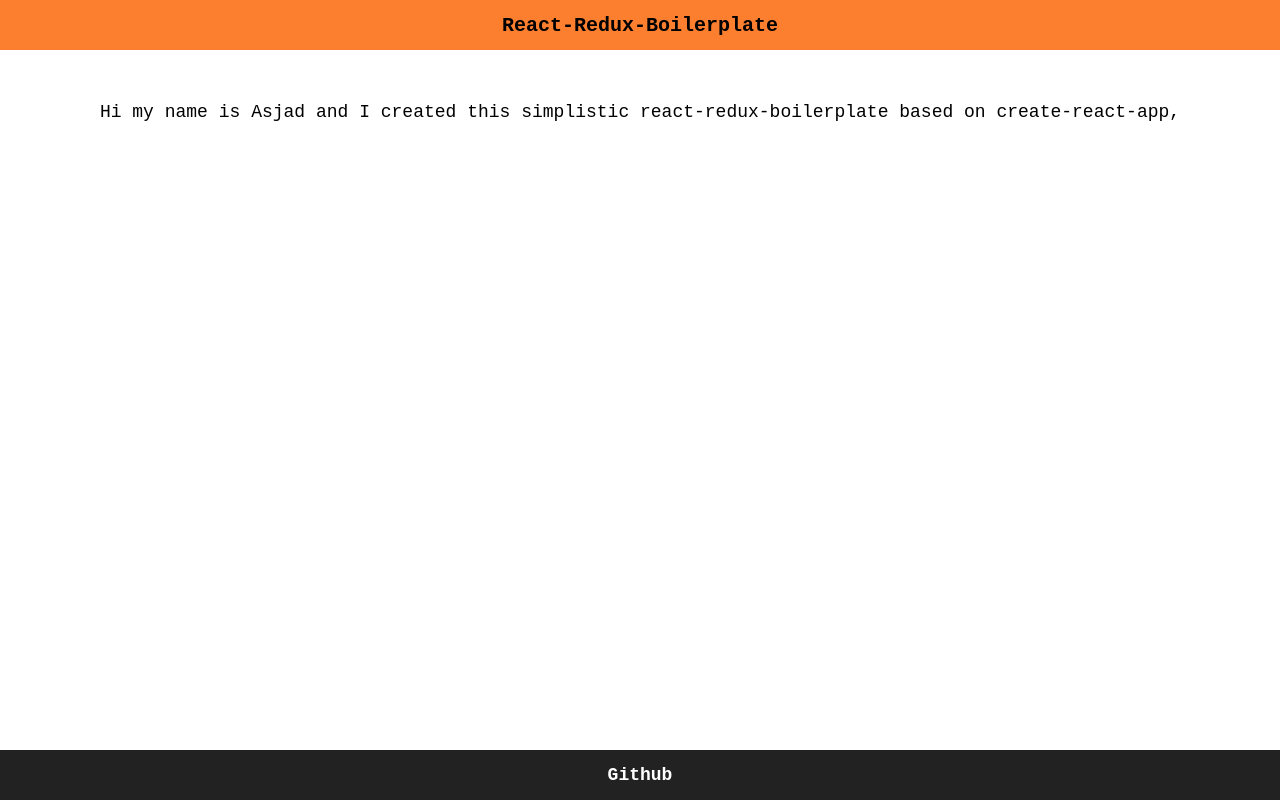
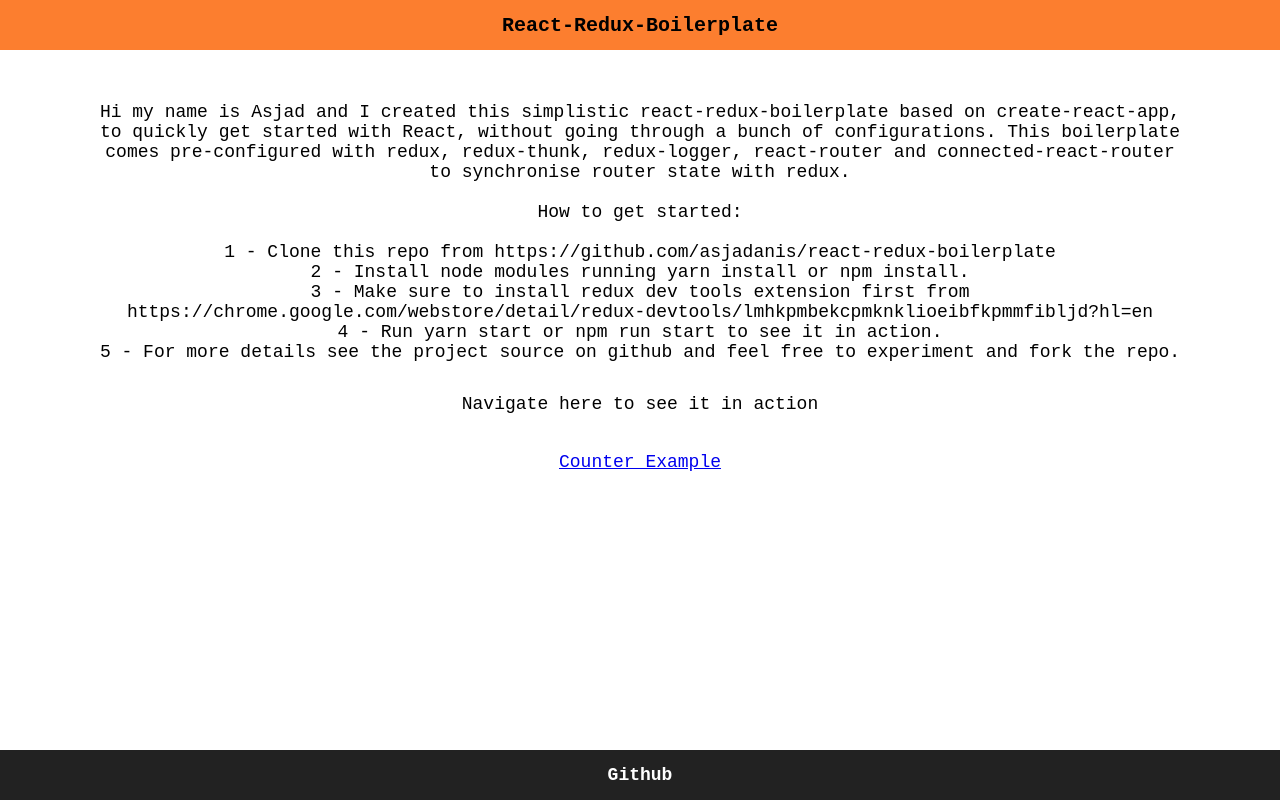
Before and after one commit to asjadanis/tfjs-digit-demo, a React (Create React App) app: page / in a window 1280 px wide. Built offline with nearby package versions, Linux system fonts and the light colour scheme.

Commit message:
added basename to history and replaced anchor tags with link

```diff
--- a/src/pages/Home/HomePage.js
+++ b/src/pages/Home/HomePage.js
@@ -1,5 +1,6 @@
-import React, { useRef, useEffect } from "react";
+import React, { useRef, useEffect, useState } from "react";
 import "./home.css";
+import { Link } from "react-router-dom";
 
 const homeText = `Hi my name is Asjad and I created this simplistic react-redux-boilerplate based on create-react-app,
                   to quickly get started with React, without going through a bunch of configurations. This boilerplate
@@ -15,14 +16,14 @@
                   5 - For more details see the project source on github and feel free to experiment and fork the repo.
                   `;
 
-const exampleLink = `Navigate here to see it in action <br/><a href="/counter"> Counter Example </a>`;
-
-let iterator = 0;
-const timeout = 50;
+const exampleLink = `Navigate here to see it in action <br/><br/> `;
+const timeout = 0;
 
 const HomePage = (props) => {
   const typing = useRef();
   const counterLink = useRef();
+  const [shouldShowLink, setShouldShowLink] = useState(false);
+  let [iterator, setIterator] = useState(0);
 
   const typeText = () => {
     if (iterator < homeText.length) {
@@ -32,6 +33,7 @@
     }
     if (iterator >= homeText.length) {
       counterLink.current.innerHTML = exampleLink;
+      setShouldShowLink(true);
     }
   };
 
@@ -42,7 +44,10 @@
   return (
     <div>
       <pre className="description" ref={typing}></pre>
-      <p className="example" ref={counterLink}></p>
+      <div className="example">
+        <p ref={counterLink}></p>
+        {shouldShowLink && <Link to="/counter">Counter Example</Link>}
+      </div>
     </div>
   );
 };
--- a/src/store/configureStore.js
+++ b/src/store/configureStore.js
@@ -6,7 +6,7 @@
 import { routerMiddleware } from "connected-react-router";
 import rootReducer from "../reducers";
 
-export const history = createBrowserHistory();
+export const history = createBrowserHistory({ basename: "react-redux-boilerplate" });
 
 export default function configureStore(initialState = {}) {
   const middlewares = [thunk, routerMiddleware(history)];
@@ -18,10 +18,6 @@
       composeWithDevTools(applyMiddleware(...middlewares))
     );
   } else {
-    return createStore(
-      rootReducer,
-      initialState,
-      applyMiddleware(...middlewares)
-    );
+    return createStore(rootReducer, initialState, applyMiddleware(...middlewares));
   }
 }
```
